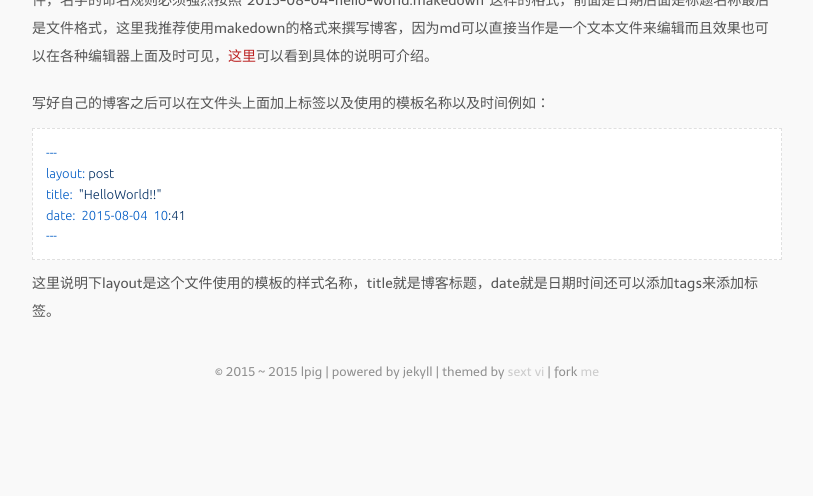
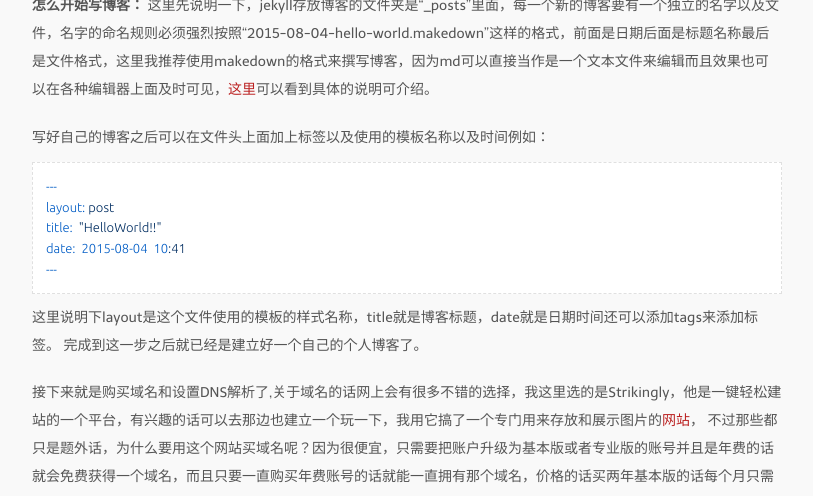
Before and after one commit to lpig/lpig.github.io, a Jekyll site: the page built from _posts/2015-08-06-setup-a-blog.markdown, in a window 1280 px wide and 1400 px high, scrolled down 1521 px. Shown: the top 496 px of the window, without its empty margins (233-1046 px from the left). Built offline with Jekyll 4.4.1, drawn with Linux system fonts in a browser that asks for light colours; nearby versions of some CDN libraries; Markdown is read by kramdown in place of the engine named in the settings; before the commit the page ends 1913 px from its top, so only the background shows below that; some of the changed text lies outside the part shown.

Commit message:
add blog

```diff
--- a/_posts/2015-08-06-setup-a-blog.markdown
+++ b/_posts/2015-08-06-setup-a-blog.markdown
@@ -39,7 +40,24 @@ tags:
     ---
 
 这里说明下layout是这个文件使用的模板的样式名称，title就是博客标题，date就是日期时间还可以添加tags来添加标签。
+完成到这一步之后就已经是建立好一个自己的个人博客了。
 
+接下来就是购买域名和设置DNS解析了,关于域名的话网上会有很多不错的选择，我这里选的是Strikingly，他是一键轻松建站的一个平台，有兴趣的话可以去那边也建立一个玩一下，我用它搞了一个专门用来存放和展示图片的[网站][10]， 不过那些都只是题外话，为什么要用这个网站买域名呢？因为很便宜，只需要把账户升级为基本版或者专业版的账号并且是年费的话就会免费获得一个域名，而且只要一直购买年费账号的话就能一直拥有那个域名，价格的话买两年基本版的话每个月只需要7元。
+
+![此处输入图片的描述][11]
+
+在网站的设置里面会有一个注册新域名的选择，我这里因为已经获取过免费的域名所以这里是显示要每年24.95刀的价格，如果是开通年费账户的话这里是会写着赠送一个的。
+点击进去之后选好自己要的域名并且填好个人信息之后就可以设置DNS解析了。
+
+在设置解析之前要先在自己github pages的项目下建立一个"CNAME"的文件并且里面的内容填写自己的域名：
+![此处输入图片的描述][12]
+
+这个也弄好之后进入strikingly的账户信息里点击我的域名然后点击设置里的打开DNS设置就可以进入DNS解析的页面：
+![此处输入图片的描述][13]
+![此处输入图片的描述][14]
+如果不是很会弄DNS解析的话按照我的配置来设置就好，要注意的是类别要选择CNAME然后名称填写域名的开头，也就是子域名的地址，后面的值填写连接到自己的github pages的地址，最后点击保存就可以了。
+
+**弄到这里的话就可以真正的大功告成了！快去用markdown写一篇博客体验下吧！**
 
   [1]: http://www.liaoxuefeng.com/wiki/0013739516305929606dd18361248578c67b8067c8c017b000/
   [2]: https://git-scm.com/book/zh/v1
```
Also changed, not shown: other parts of _posts/2015-08-06-setup-a-blog.markdown (+6 -0 lines).
